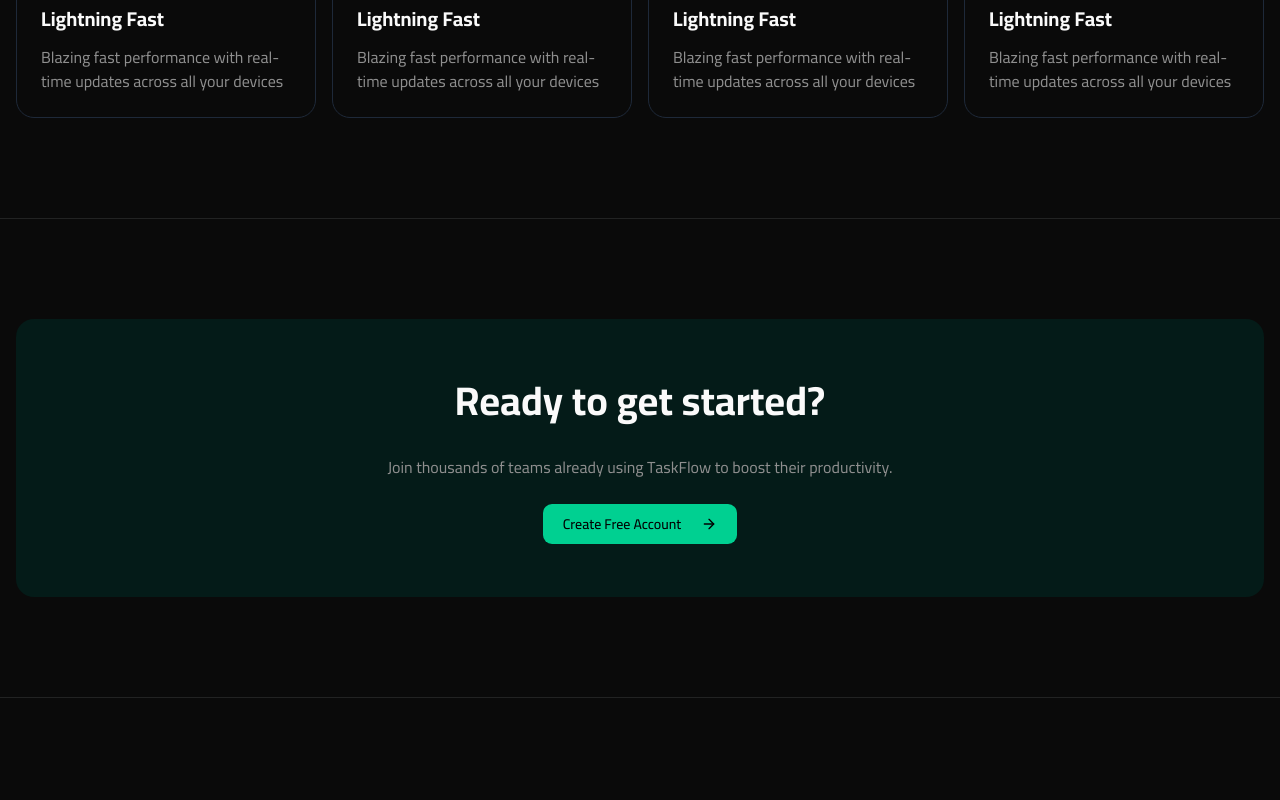
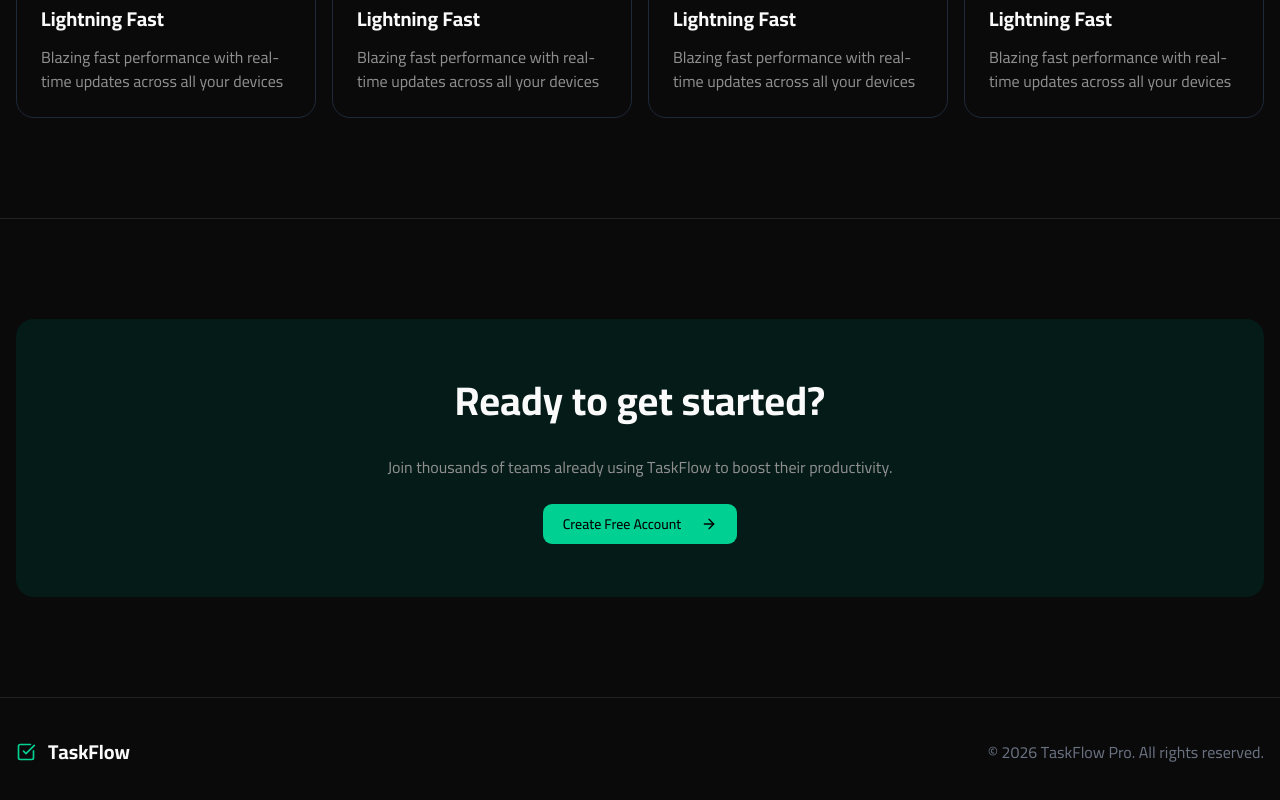
Before and after one commit to AmrMohamed830/Taskflow-pro, a Next.js app: page / in a window 1280 px wide. Shown: the part 1016-1816 px from the top of the page. Before the commit the page ends 1714 px from the top, so only its background shows below. Built offline with nearby package versions, Linux system fonts and the light colour scheme.

Commit message:
build footer section

```diff
--- a/app/page.tsx
+++ b/app/page.tsx
@@ -1,5 +1,6 @@
 import CTASection from "@/components/home/CTASection";
 import FeaturesSection from "@/components/home/featuresSection";
+import Footer from "@/components/home/footer";
 import Hero from "@/components/home/hero";
 import Navbar from "@/components/home/navbar";
 
@@ -10,6 +11,7 @@ export default function Home() {
 <Hero/>
 <FeaturesSection/>
 <CTASection/>
+<Footer/>
 </>
 
   );
--- a/components/home/CTASection.tsx
+++ b/components/home/CTASection.tsx
@@ -6,7 +6,7 @@ const CTASection = () => {
     return (
         <section className="py-25 border-b-1">
             <div className="max-w-7xl mx-auto px-4">
-                <div className="flex flex-col items-center gap-6 bg-secondary-brand py-13 rounded-2xl">
+                <div className="flex flex-col items-center text-center gap-6 bg-secondary-brand py-13 rounded-2xl">
                     <h2 className="font-bold text-[40px]">Ready to get started?</h2>
                     <p className="text-gray-brand">
                         Join thousands of teams already using TaskFlow to boost
--- /dev/null
+++ b/components/home/footer.tsx
@@ -0,0 +1,21 @@
+import { SquareCheckBig } from "lucide-react";
+import React from "react";
+
+const Footer = () => {
+    return (
+        <footer className="py-10">
+            <div className="max-w-7xl mx-auto px-4 flex items-center flex-col gap-4 sm:flex-row sm:gap-0 justify-between">
+                <div className="flex items-center gap-3 ">
+                    <SquareCheckBig className="w-5 h-5 text-brand" />
+                    <h1 className="text-xl font-bold">TaskFlow</h1>
+                </div>
+                <div className=" text-gray-500">
+                    © {new Date().getFullYear()} TaskFlow Pro. All rights
+                    reserved.
+                </div>
+            </div>
+        </footer>
+    );
+};
+
+export default Footer;
```
